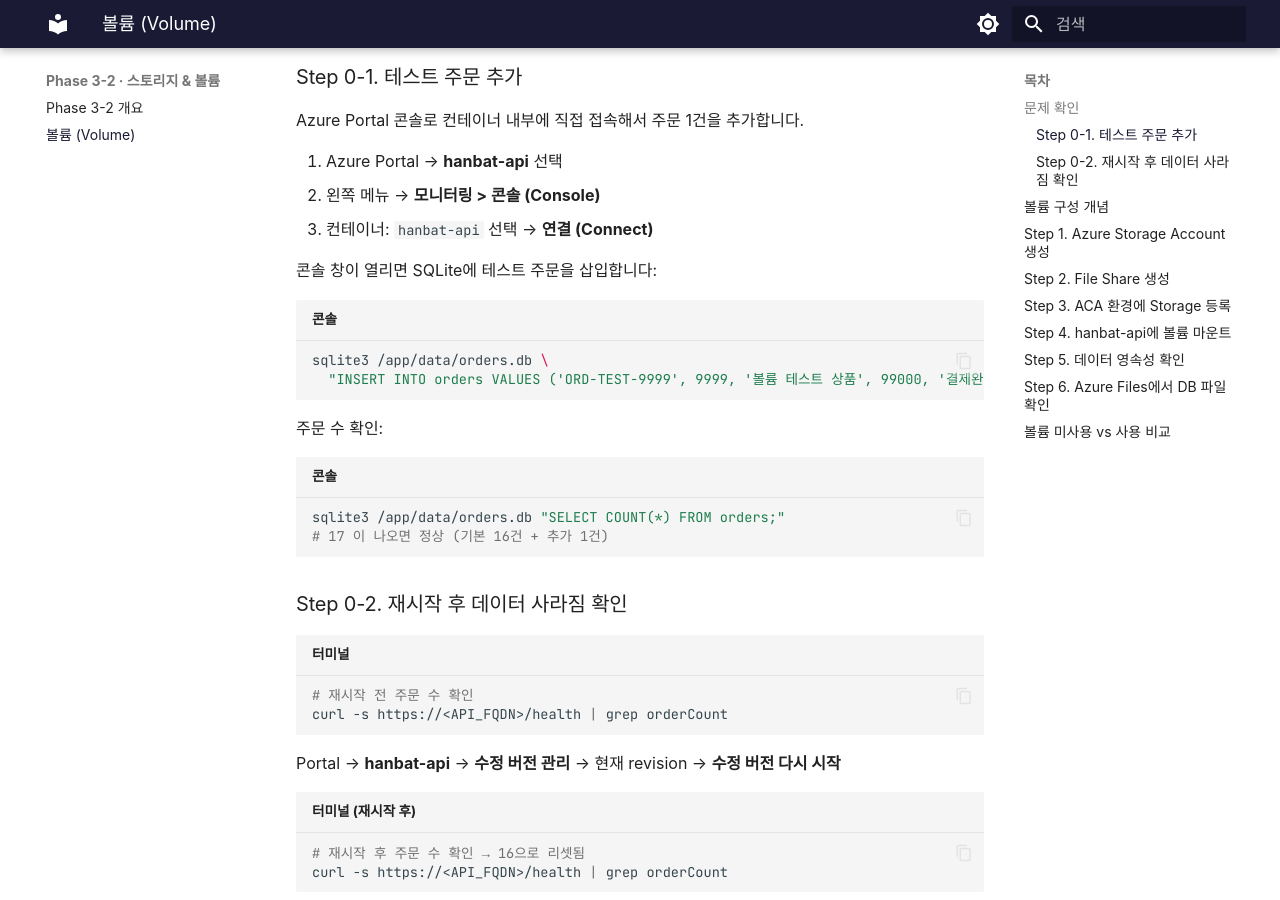
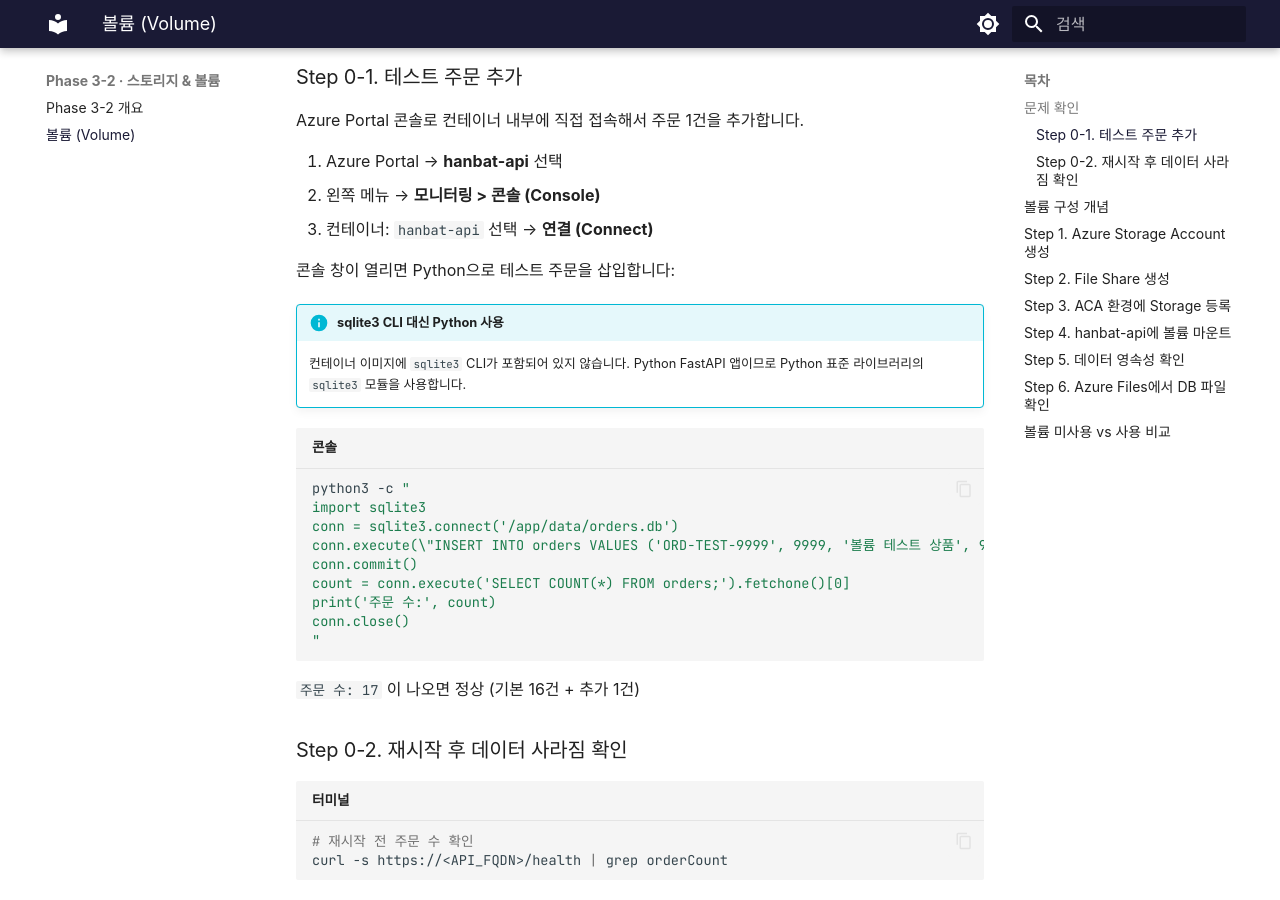
Before and after one commit to skilleat-labs/container-service-labs, an MkDocs documentation site: the page built from docs/phase-3-2/volume.md, in a window 1280 px wide and 900 px high, scrolled down 595 px. Built offline with MkDocs 1.6.1 and Material for MkDocs 9.7.7, drawn with Linux system fonts in a browser that asks for light colours; some web fonts are replaced; some of the changed text lies outside the part shown.

Commit message:
fix: sqlite3 CLI → Python sqlite3 모듈로 변경 (이미지에 CLI 미포함)

````diff
--- a/docs/phase-3-2/volume.md
+++ b/docs/phase-3-2/volume.md
@@ -28,19 +28,25 @@ Azure Portal 콘솔로 컨테이너 내부에 직접 접속해서 주문 1건을
 2. 왼쪽 메뉴 → **모니터링 > 콘솔 (Console)**
 3. 컨테이너: `hanbat-api` 선택 → **연결 (Connect)**
 
-콘솔 창이 열리면 SQLite에 테스트 주문을 삽입합니다:
+콘솔 창이 열리면 Python으로 테스트 주문을 삽입합니다:
+
+!!! info "sqlite3 CLI 대신 Python 사용"
+    컨테이너 이미지에 `sqlite3` CLI가 포함되어 있지 않습니다.
+    Python FastAPI 앱이므로 Python 표준 라이브러리의 `sqlite3` 모듈을 사용합니다.
 
 ```bash title="콘솔"
-sqlite3 /app/data/orders.db \
-  "INSERT INTO orders VALUES ('ORD-TEST-9999', 9999, '볼륨 테스트 상품', 99000, '결제완료', '2026-05-14', '2026-05-20');"
+python3 -c "
+import sqlite3
+conn = sqlite3.connect('/app/data/orders.db')
+conn.execute(\"INSERT INTO orders VALUES ('ORD-TEST-9999', 9999, '볼륨 테스트 상품', 99000, '결제완료', '2026-05-14', '2026-05-20');\")
+conn.commit()
+count = conn.execute('SELECT COUNT(*) FROM orders;').fetchone()[0]
+print('주문 수:', count)
+conn.close()
+"
 ```
 
-주문 수 확인:
-
-```bash title="콘솔"
-sqlite3 /app/data/orders.db "SELECT COUNT(*) FROM orders;"
-# 17 이 나오면 정상 (기본 16건 + 추가 1건)
-```
+`주문 수: 17` 이 나오면 정상 (기본 16건 + 추가 1건)
 
 ### Step 0-2. 재시작 후 데이터 사라짐 확인
 
@@ -172,10 +178,16 @@ ACA 볼륨을 사용하려면 먼저 **ACA 환경(Environment)** 에 Storage를
 Portal → **hanbat-api** → **모니터링 > 콘솔 (Console)** → `hanbat-api` 컨테이너 연결
 
 ```bash title="콘솔"
-sqlite3 /app/data/orders.db \
-  "INSERT INTO orders VALUES ('ORD-TEST-9999', 9999, '볼륨 테스트 상품', 99000, '결제완료', '2026-05-14', '2026-05-20');"
-sqlite3 /app/data/orders.db "SELECT COUNT(*) FROM orders;"
-# 17 확인
+python3 -c "
+import sqlite3
+conn = sqlite3.connect('/app/data/orders.db')
+conn.execute(\"INSERT INTO orders VALUES ('ORD-TEST-9999', 9999, '볼륨 테스트 상품', 99000, '결제완료', '2026-05-14', '2026-05-20');\")
+conn.commit()
+count = conn.execute('SELECT COUNT(*) FROM orders;').fetchone()[0]
+print('주문 수:', count)
+conn.close()
+"
+# 주문 수: 17 확인
 ```
 
 **② 재시작**
````
